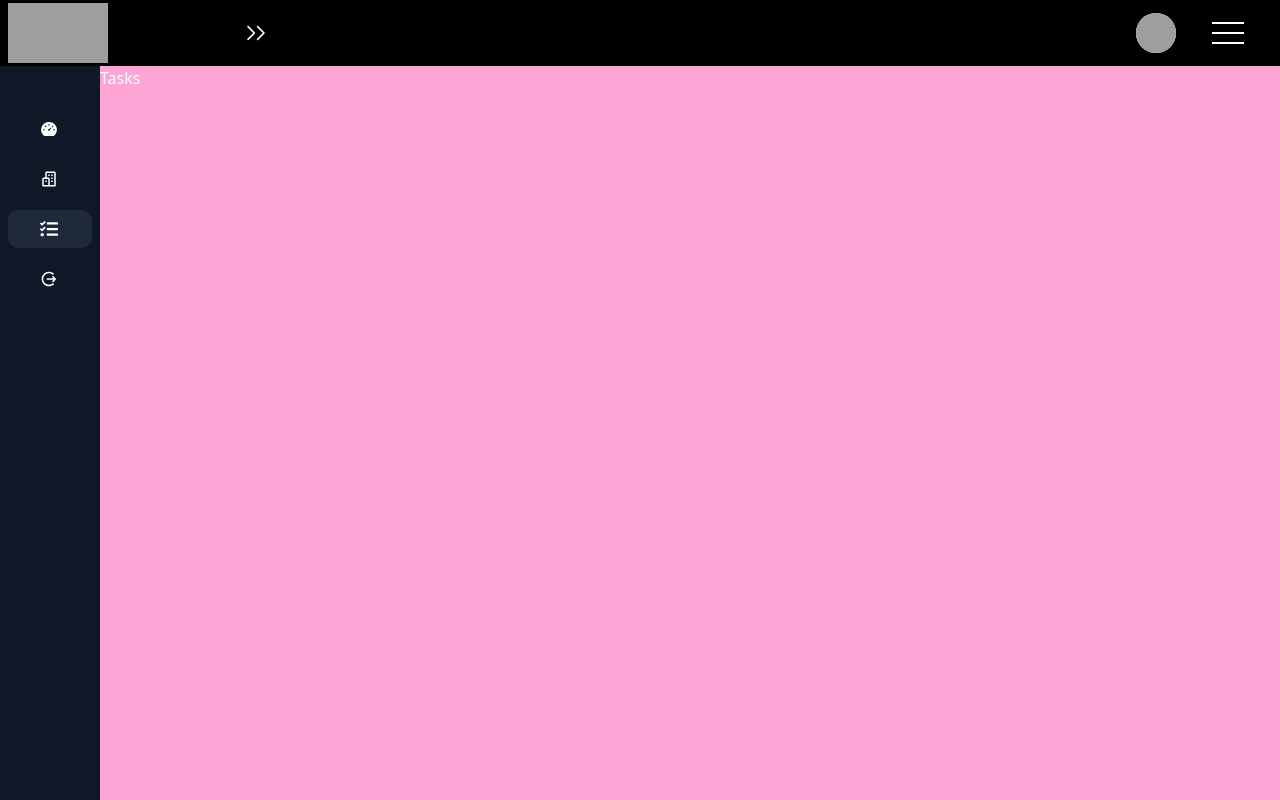
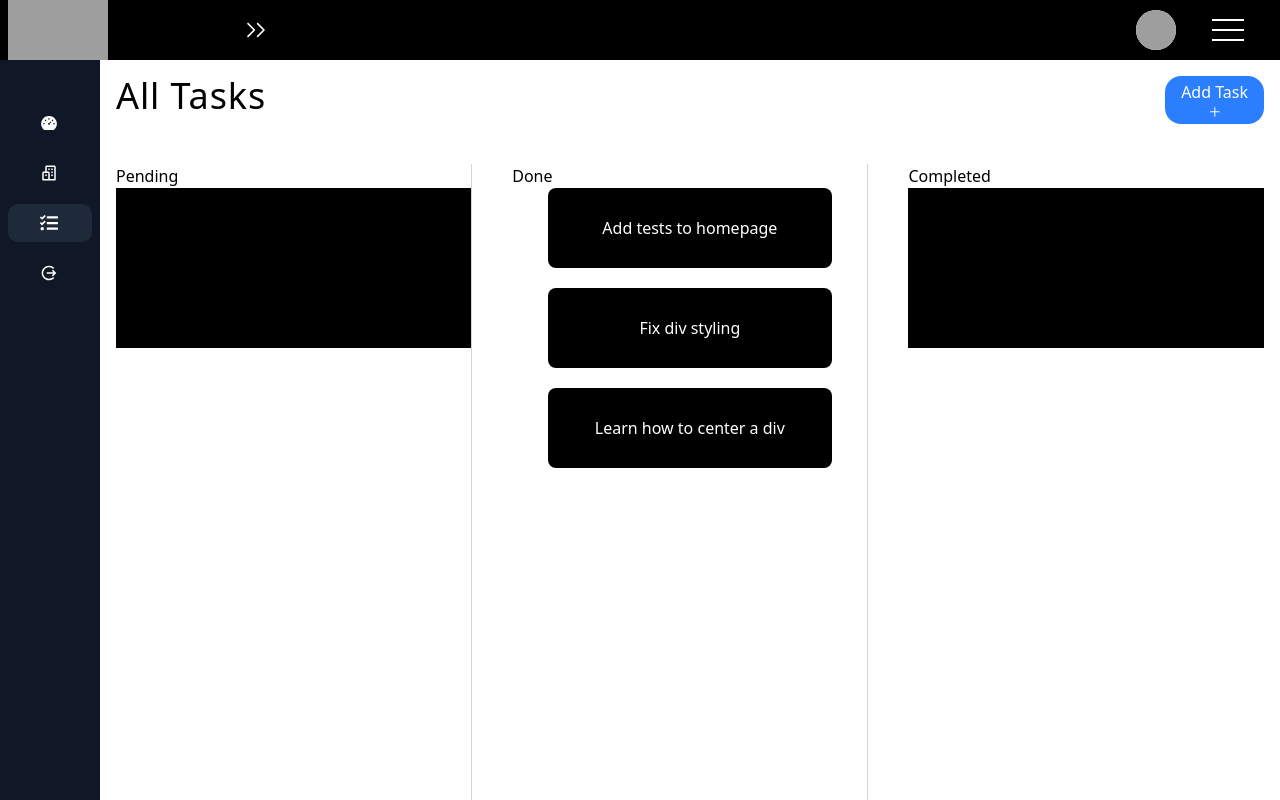
Before and after one commit to varundevgan/gsapDashboard, a React (Vite) app: page /dashboard/tasks in a window 1280 px wide. Built offline with nearby package versions, Linux system fonts and the light colour scheme; grey boxes are pictures that could not be loaded; the HTML template or start-up script is replaced by a standard one.

Commit message:
drag and drop

```diff
--- a/package.json
+++ b/package.json
@@ -10,6 +10,9 @@
     "preview": "vite preview"
   },
   "dependencies": {
+    "@dnd-kit/core": "^6.3.1",
+    "@dnd-kit/sortable": "^10.0.0",
+    "@dnd-kit/utilities": "^3.2.2",
     "@tailwindcss/vite": "^4.1.11",
     "framer-motion": "^12.23.12",
     "gsap": "^3.13.0",
--- a/src/components/Home.jsx
+++ b/src/components/Home.jsx
@@ -318,7 +318,7 @@ const Home = () => {
         </div>
 
           {/* table */}
-          <div className='h-full flex-2 flex flex-col gap-4 justify-between bg-white rounded-xl p-4 overflow-scroll'>
+          <div className='h-full flex-[2] flex flex-col gap-4 justify-between bg-white rounded-xl p-4 overflow-scroll'>
               <div className='h-full w-full flex justify-between'>
                 <div className=''>
                   <h2 className='text-lg text-gray-900 tracking-wide'>Recent Activities</h2>
@@ -351,7 +351,7 @@ const Home = () => {
                     <th className='text-left'>Date</th>
                   </tr>
                   </thead>
-                  <tbody className='h-full w-full '>
+                  <tbody className='h-full w-[90%] '>
                     {tableTd.map((td,index)=>(
                       <tr key={index} className='h-10'>
                         <td className=''><input type="checkbox" /></td>
--- a/src/components/Tasks.jsx
+++ b/src/components/Tasks.jsx
@@ -1,9 +1,69 @@
-import React from 'react'
+import React, { useState } from 'react'
+import { GoPlus } from "react-icons/go";
+import { closestCorners, DndContext } from '@dnd-kit/core';
+import { SortableContext, verticalListSortingStrategy} from '@dnd-kit/sortable'
+import { useSortable } from '@dnd-kit/sortable';
+import { CSS } from '@dnd-kit/utilities';
 
 const Tasks = () => {
+
+  const [tasks, setTasks] = useState([
+    {
+      id: 1, title : 'Add tests to homepage'
+    },
+    {
+      id: 2, title : 'Fix div styling'
+    },
+    {
+      id: 3, title : 'Learn how to center a div'
+    },
+  ])
+
+  function handleEnd(e){
+    const {active, over} = e
+  }
+
+
   return (
-    <div className='flex-1 h-full text-white bg-pink-300'>
-      Tasks
+    <div className='w-full h-full text-white'>
+      <div className='w-full h-full p-4'>
+        <div className='flex justify-between'>
+          <h2 className='text-black text-4xl tracking-wide'>All Tasks</h2>
+          <button className='px-4 py-1 rounded-2xl bg-blue-500 cursor-pointer'>Add Task <GoPlus className='mx-auto ' /></button>
+        </div>
+        <DndContext collisionDetection={closestCorners}>
+          <div className='flex justify-between gap-10 mt-10 text-black'>
+            <div className='flex w-full h-screen flex-col border-r border-gray-300'>
+              <h2>Pending</h2>
+              <div>
+                <div className='w-full h-40 bg-black'></div>
+              </div>
+            </div>
+            <div className='flex w-full h-screen flex-col border-r border-r-gray-300'>
+              <h2>Done</h2>
+              <div className='flex flex-col gap-5 items-center'>
+                  {tasks.map((task)=>{
+                    const id = task.id
+                    const {attributes, listeners, setNodeRef, transform, transition} = useSortable({id})
+                    const style = {
+                      transition,
+                      transform : CSS.Transform.toString(transform)
+                    }
+                    return(
+                      <div ref={setNodeRef} {...attributes} {...listeners} style={style} key={task.id} className='bg-black h-20 w-[80%] rounded-lg text-white flex items-center justify-center'>{task.title}</div>
+                    )
+                  })}
+              </div>
+            </div>
+            <div className='flex h-screen w-full flex-col'>
+              <h2>Completed</h2>
+              <div>
+                <div className='w-full h-40 bg-black'></div>
+              </div>
+            </div>
+          </div>
+        </DndContext>
+      </div>
     </div>
   )
 }
```
Also changed, not shown: 1 other file (tests, documents, lock files or other folders).
